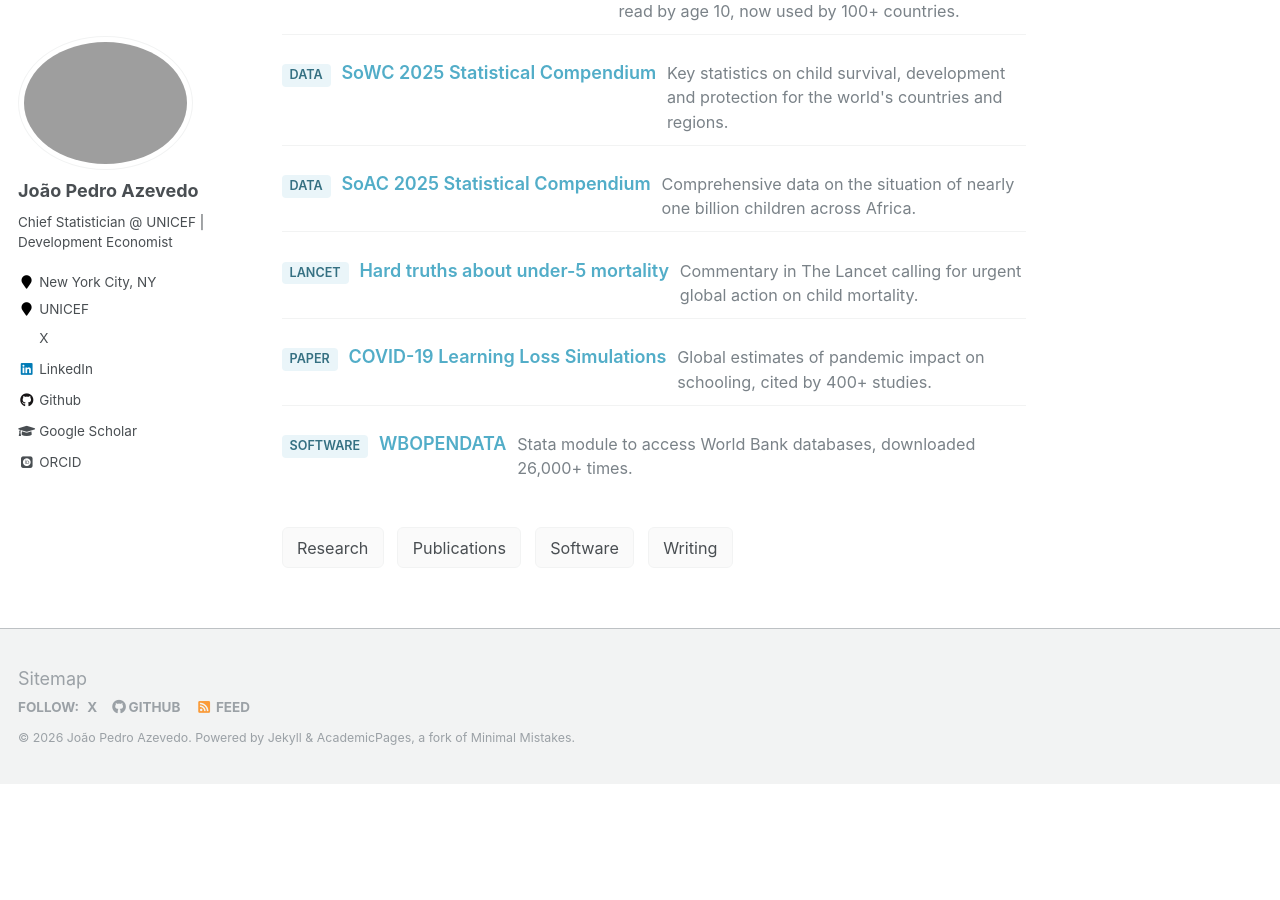
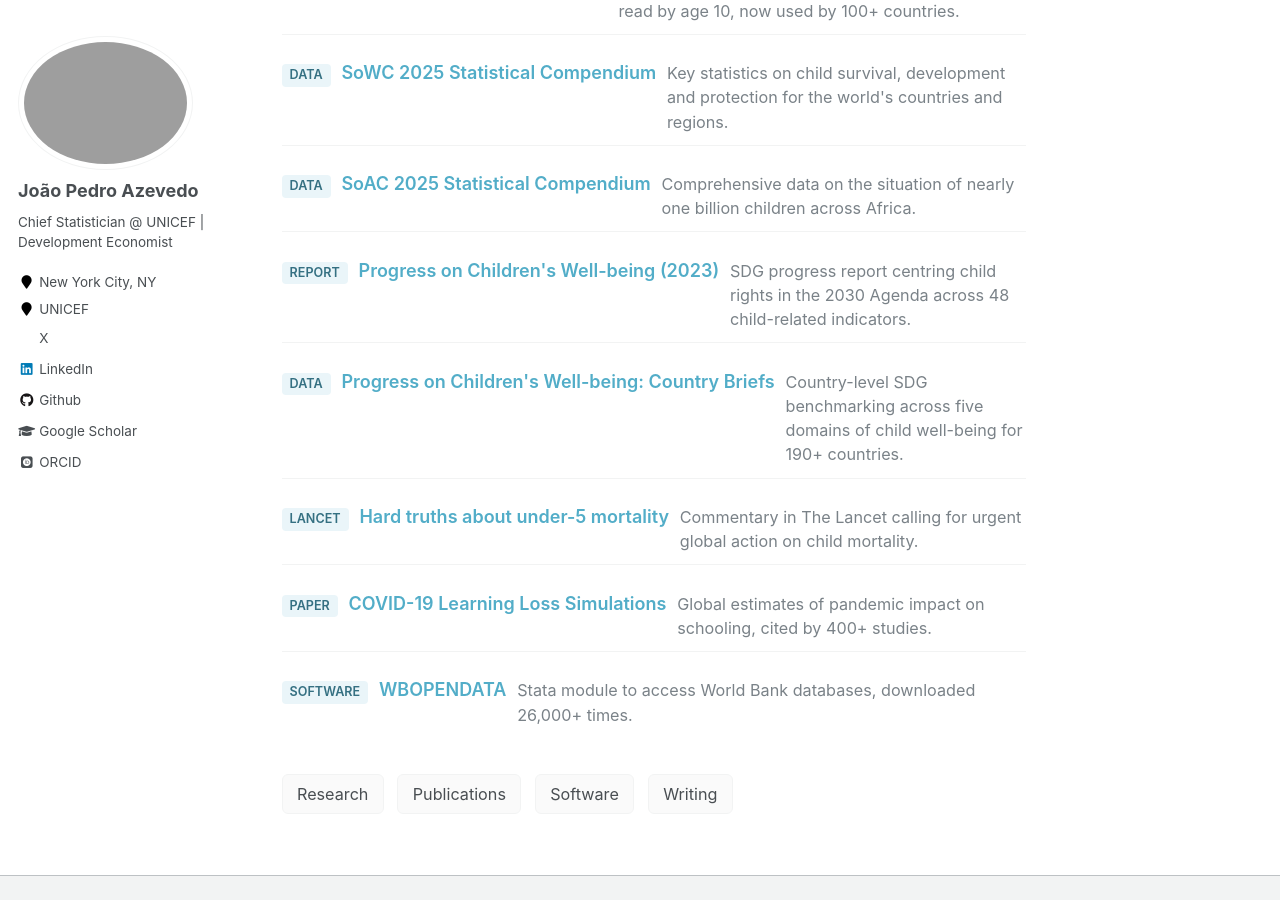
Before and after one commit to jpazvd/jpazvd.github.io, a Jekyll site: the page built from _pages/about.md, in a window 1280 px wide and 900 px high, scrolled down 1125 px. Built offline with Jekyll 4.4.1, drawn with Linux system fonts in a browser that asks for light colours; some web fonts are replaced; before the commit the page ends 1909 px from its top, so only the background shows below that.

Commit message:
sync: update from dev repo
Synced from: jpazvd/jpazvd.github.io-dev@ccbedfc82c0fd21b923f65de91551aede0342212

```diff
--- a/_data/featured.yml
+++ b/_data/featured.yml
@@ -15,6 +15,16 @@ items:
     url: "https://data.unicef.org/resources/soac-2025/"
     type: "Data"
 
+  - title: "Progress on Children's Well-being (2023)"
+    description: "SDG progress report centring child rights in the 2030 Agenda across 48 child-related indicators."
+    url: "https://data.unicef.org/resources/sdg-report-2023/"
+    type: "Report"
+
+  - title: "Progress on Children's Well-being: Country Briefs"
+    description: "Country-level SDG benchmarking across five domains of child well-being for 190+ countries."
+    url: "https://data.unicef.org/resources/progress-on-childrens-wellbeing-sdg-country-briefs/"
+    type: "Data"
+
   - title: "Hard truths about under-5 mortality"
     description: "Commentary in The Lancet calling for urgent global action on child mortality."
     url: "https://doi.org/10.1016/S0140-6736(24)00501-4"
```
